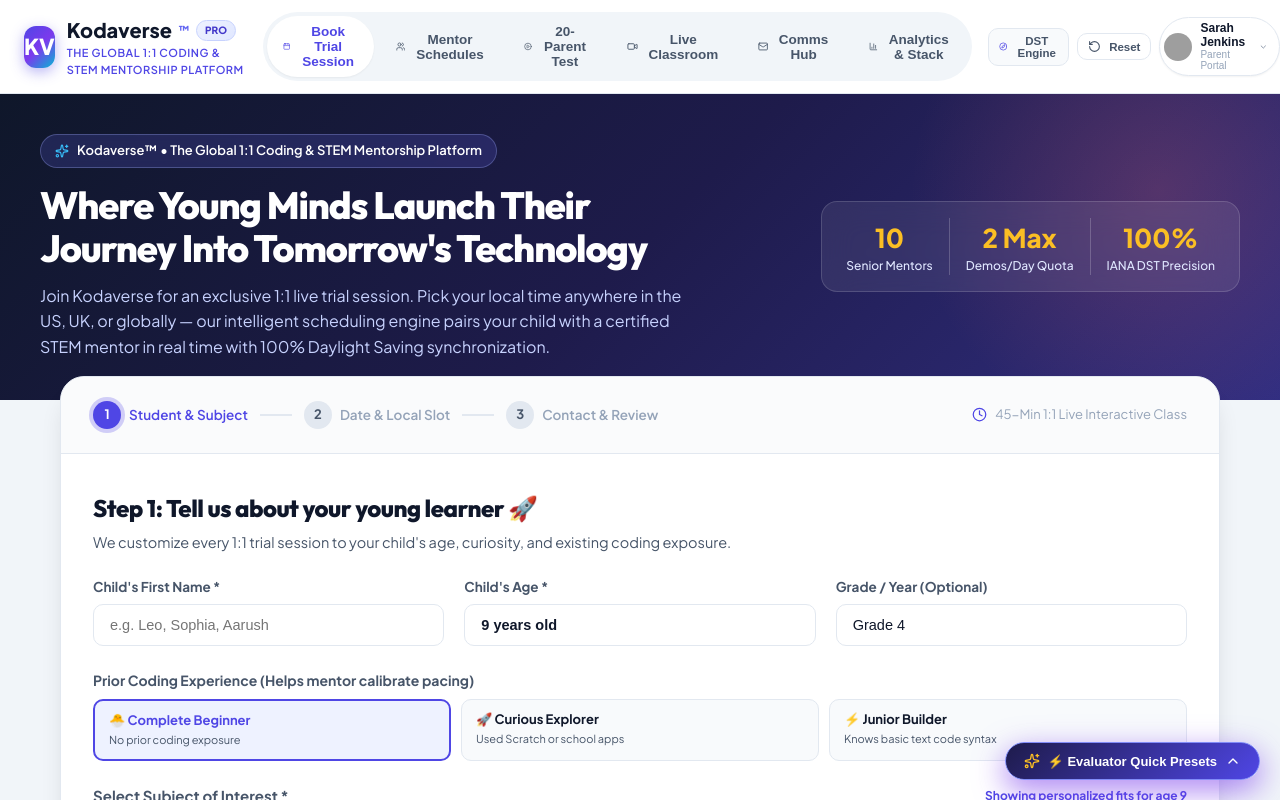
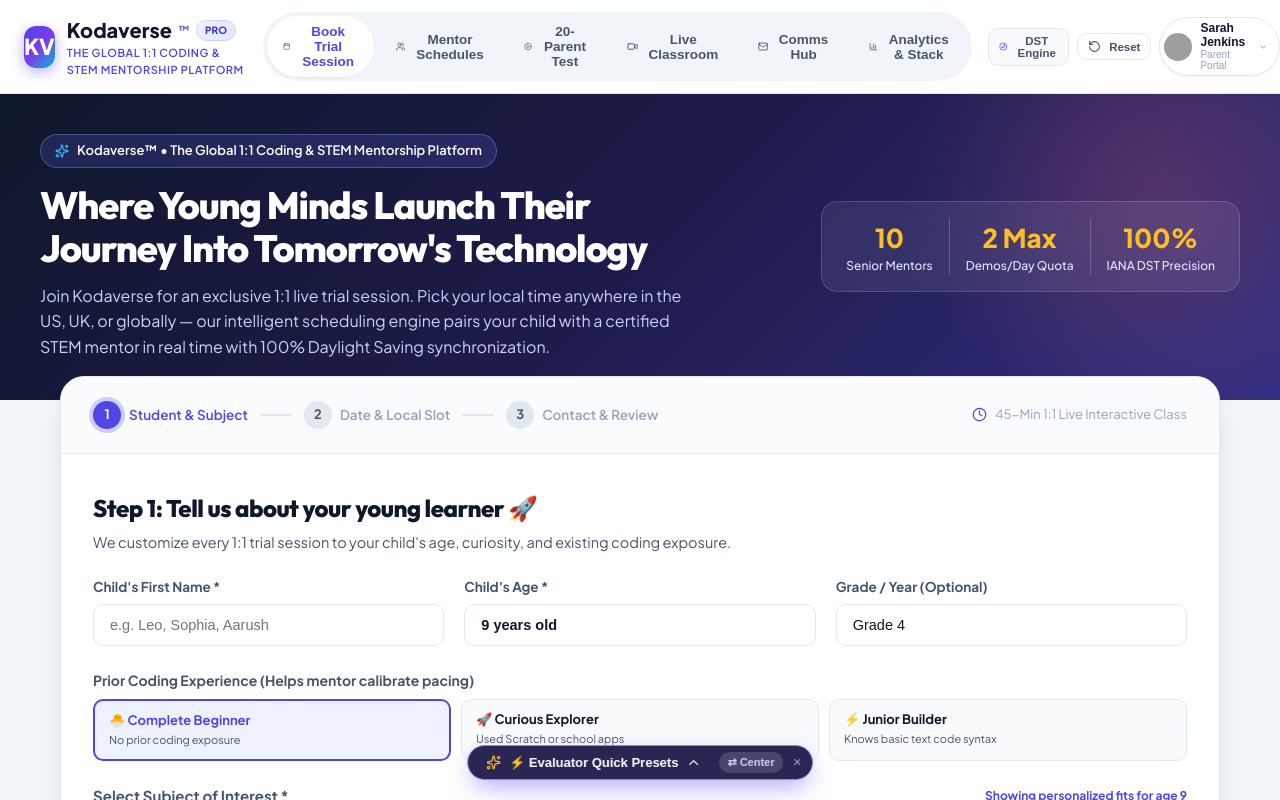
Before and after one commit to DeekshaG96/codeyoung-trial-booking, a React (Vite) app in the folder client/: page / in a window 1280 px wide. Shown: the top 800 px of the page. Built offline with nearby package versions, Linux system fonts and the light colour scheme; grey boxes are pictures that could not be loaded.

Commit message:
fix(ui): resolve pluralization, floating dock overlay, Kavya Patel avatar, and IST DD/MM/YYYY date formatting

```diff
--- a/client/src/components/MentorDashboard/MentorCard.jsx
+++ b/client/src/components/MentorDashboard/MentorCard.jsx
@@ -15,6 +15,10 @@
             src={mentor.avatar}
             alt={mentor.name}
             className="mentor-avatar"
+            onError={(e) => {
+              e.currentTarget.onerror = null;
+              e.currentTarget.src = 'https://images.unsplash.com/photo-1573497019940-1c28c88b4f3e?auto=format&fit=crop&w=250&q=80';
+            }}
           />
           <div>
             <div style={{ display: 'flex', alignItems: 'center', gap: '8px' }}>
@@ -51,7 +55,11 @@
           </div>
 
           <div style={{ display: 'flex', justifyContent: 'space-between', fontSize: '11px', color: 'var(--text-muted)' }}>
-            <span>{isCapReached ? '🔒 Daily Quota Reached' : `✓ ${maxDemos - bookedCount} slot available`}</span>
+            <span>
+              {isCapReached
+                ? '🔒 Daily Quota Reached'
+                : `✓ ${maxDemos - bookedCount} slot${(maxDemos - bookedCount) === 1 ? '' : 's'} available`}
+            </span>
             <span>{mentor.timezone}</span>
           </div>
         </div>
--- a/client/src/components/MentorDashboard/MentorOverview.jsx
+++ b/client/src/components/MentorDashboard/MentorOverview.jsx
@@ -58,8 +58,18 @@
     return true;
   });
 
+  const formattedIndianDate = (() => {
+    if (!selectedDate) return '';
+    const parts = selectedDate.split('-');
+    if (parts.length === 3) {
+      const [y, m, d] = parts;
+      return `${d} / ${m} / ${y}`;
+    }
+    return selectedDate;
+  })();
+
   return (
-    <div id="mentor-dashboard-container">
+    <div id="mentor-dashboard-container" style={{ paddingBottom: '40px' }}>
       {/* Top Banner & Date Picker */}
       <div style={{ background: 'white', border: '1.5px solid var(--border-subtle)', borderRadius: 'var(--radius-xl)', padding: '24px 28px', marginBottom: '24px', boxShadow: 'var(--shadow-md)' }}>
         <div style={{ display: 'flex', justifyContent: 'space-between', alignItems: 'center', flexWrap: 'wrap', gap: '16px' }}>
@@ -74,13 +84,43 @@
           </div>
 
           <div style={{ display: 'flex', alignItems: 'center', gap: '12px', flexWrap: 'wrap' }}>
-            <div style={{ display: 'flex', alignItems: 'center', gap: '8px', background: '#f8fafc', padding: '6px 14px', borderRadius: 'var(--radius-md)', border: '1.5px solid var(--border-subtle)' }}>
+            <div
+              id="ist-date-picker-badge"
+              style={{
+                display: 'inline-flex',
+                alignItems: 'center',
+                gap: '10px',
+                background: '#f8fafc',
+                padding: '7px 14px',
+                borderRadius: 'var(--radius-md)',
+                border: '1.5px solid var(--border-subtle)',
+                position: 'relative',
+                cursor: 'pointer'
+              }}
+              title="Click to select date (Standard Indian Format: DD / MM / YYYY)"
+            >
               <Calendar size={16} color="var(--primary)" />
+              <div style={{ display: 'flex', alignItems: 'center', gap: '8px' }}>
+                <span style={{ fontWeight: 800, color: 'var(--text-primary)', fontSize: '13.5px', fontFamily: 'var(--font-mono)' }}>
+                  {formattedIndianDate}
+                </span>
+                <span style={{ fontSize: '10.5px', fontWeight: 800, background: '#e0e7ff', color: '#4338ca', padding: '2px 8px', borderRadius: '4px', border: '1px solid #c7d2fe' }}>
+                  IST (DD / MM / YYYY)
+                </span>
+              </div>
               <input
                 type="date"
                 value={selectedDate}
                 onChange={(e) => setSelectedDate(e.target.value)}
-                style={{ border: 'none', background: 'transparent', fontWeight: 700, color: 'var(--text-primary)', outline: 'none', cursor: 'pointer' }}
+                style={{
+                  position: 'absolute',
+                  top: 0,
+                  left: 0,
+                  width: '100%',
+                  height: '100%',
+                  opacity: 0,
+                  cursor: 'pointer'
+                }}
               />
             </div>
 
--- a/client/src/components/QuickEvaluatorBar.jsx
+++ b/client/src/components/QuickEvaluatorBar.jsx
@@ -8,43 +8,118 @@
   onOpenStripeCheckout
 }) {
   const [isOpen, setIsOpen] = useState(false);
+  const [dockPosition, setDockPosition] = useState('bottom-center'); // 'bottom-center' | 'bottom-left' | 'bottom-right'
+  const [isMinimized, setIsMinimized] = useState(false);
+
+  const cyclePosition = (e) => {
+    e.stopPropagation();
+    if (dockPosition === 'bottom-center') setDockPosition('bottom-left');
+    else if (dockPosition === 'bottom-left') setDockPosition('bottom-right');
+    else setDockPosition('bottom-center');
+  };
+
+  const getContainerStyle = () => {
+    const base = {
+      position: 'fixed',
+      bottom: '20px',
+      zIndex: 90,
+      fontFamily: 'var(--font-body)',
+      transition: 'all 0.3s cubic-bezier(0.16, 1, 0.3, 1)'
+    };
+
+    if (dockPosition === 'bottom-center') {
+      return { ...base, left: '50%', transform: 'translateX(-50%)', right: 'auto' };
+    }
+    if (dockPosition === 'bottom-left') {
+      return { ...base, left: '24px', right: 'auto', transform: 'none' };
+    }
+    return { ...base, right: '24px', left: 'auto', transform: 'none' };
+  };
 
   return (
-    <div style={{
-      position: 'fixed',
-      bottom: '20px',
-      right: '20px',
-      zIndex: 90,
-      fontFamily: 'var(--font-body)'
-    }}>
-      {/* Collapsed Pill Button */}
-      {!isOpen ? (
+    <div style={getContainerStyle()} id="quick-evaluator-dock-container">
+      {/* Minimized Tiny Floating Trigger */}
+      {isMinimized ? (
         <button
-          id="btn-open-evaluator-dock"
-          onClick={() => setIsOpen(true)}
+          id="btn-unminimize-evaluator-dock"
+          onClick={() => setIsMinimized(false)}
+          title="Restore Evaluator Presets Dock"
           style={{
             background: 'linear-gradient(135deg, #1e1b4b 0%, #4f46e5 100%)',
             color: 'white',
             border: '1.5px solid #818cf8',
             borderRadius: 'var(--radius-pill)',
-            padding: '10px 18px',
+            padding: '8px 14px',
+            fontSize: '12px',
+            fontWeight: 800,
+            display: 'flex',
+            alignItems: 'center',
+            gap: '6px',
+            boxShadow: '0 8px 20px rgba(79, 70, 229, 0.4)',
+            cursor: 'pointer'
+          }}
+        >
+          <Zap size={14} color="#fbbf24" />
+          <span>⚡ Presets Dock</span>
+        </button>
+      ) : !isOpen ? (
+        /* Collapsed Pill Button */
+        <div style={{ display: 'inline-flex', alignItems: 'center', gap: '4px', background: 'rgba(30, 27, 75, 0.95)', padding: '3px 4px', borderRadius: 'var(--radius-pill)', boxShadow: '0 10px 25px -5px rgba(79, 70, 229, 0.5)', border: '1.5px solid #818cf8', backdropFilter: 'blur(8px)' }}>
+          <button
+            id="btn-open-evaluator-dock"
+            onClick={() => setIsOpen(true)}
+            style={{
+              background: 'transparent',
+              border: 'none',
+              color: 'white',
+              padding: '6px 14px',
               fontSize: '13px',
               fontWeight: 800,
               display: 'flex',
               alignItems: 'center',
               gap: '8px',
-            boxShadow: '0 10px 25px -5px rgba(79, 70, 229, 0.5)',
+              cursor: 'pointer'
+            }}
+          >
+            <Sparkles size={15} color="#fbbf24" />
+            <span>⚡ Evaluator Quick Presets</span>
+            <ChevronUp size={15} />
+          </button>
+
+          {/* Position cycle shortcut */}
+          <button
+            onClick={cyclePosition}
+            title={`Dock Position: ${dockPosition} (Click to move)`}
+            style={{
+              background: 'rgba(255,255,255,0.15)',
+              border: 'none',
+              borderRadius: 'var(--radius-pill)',
+              color: '#c7d2fe',
+              padding: '4px 8px',
+              fontSize: '11px',
               cursor: 'pointer',
-            transition: 'transform 0.2s ease',
-            animation: 'pulseGlow 2.5s infinite'
+              fontWeight: 700
             }}
-          onMouseEnter={(e) => e.currentTarget.style.transform = 'translateY(-2px)'}
-          onMouseLeave={(e) => e.currentTarget.style.transform = 'translateY(0)'}
           >
-          <Sparkles size={16} color="#fbbf24" />
-          <span>⚡ Evaluator Quick Presets</span>
-          <ChevronUp size={16} />
+            {dockPosition === 'bottom-center' ? '⇄ Center' : (dockPosition === 'bottom-left' ? '⇄ Left' : '⇄ Right')}
           </button>
+
+          {/* Minimize button */}
+          <button
+            onClick={() => setIsMinimized(true)}
+            title="Minimize dock to avoid obscuring page content"
+            style={{
+              background: 'transparent',
+              border: 'none',
+              color: '#94a3b8',
+              padding: '4px 6px',
+              fontSize: '11px',
+              cursor: 'pointer'
+            }}
+          >
+            ✕
+          </button>
+        </div>
       ) : (
         /* Expanded Floating Card */
         <div style={{
@@ -53,7 +128,7 @@
           border: '1.5px solid #c7d2fe',
           boxShadow: '0 20px 40px -10px rgba(0, 0, 0, 0.25)',
           padding: '16px 18px',
-          width: '320px',
+          width: '330px',
           display: 'flex',
           flexDirection: 'column',
           gap: '10px'
@@ -64,12 +139,23 @@
               <Zap size={15} color="#4f46e5" />
               <span>Evaluator Demo Shortcuts</span>
             </div>
+
+            <div style={{ display: 'flex', alignItems: 'center', gap: '4px' }}>
+              <button
+                onClick={cyclePosition}
+                title="Change dock position (Left / Center / Right)"
+                style={{ background: '#f1f5f9', border: '1px solid #cbd5e1', borderRadius: '4px', fontSize: '10.5px', padding: '2px 6px', color: '#475569', cursor: 'pointer', fontWeight: 700 }}
+              >
+                {dockPosition === 'bottom-center' ? 'Center' : (dockPosition === 'bottom-left' ? 'Left' : 'Right')}
+              </button>
               <button
                 onClick={() => setIsOpen(false)}
                 style={{ background: 'transparent', border: 'none', color: '#64748b', cursor: 'pointer', display: 'flex', alignItems: 'center' }}
+                title="Collapse dock"
               >
                 <ChevronDown size={18} />
               </button>
+            </div>
           </div>
 
           <div style={{ fontSize: '11.5px', color: '#64748b' }}>
--- a/client/src/index.css
+++ b/client/src/index.css
@@ -266,8 +266,8 @@
 /* Main Content Area */
 .main-wrapper {
   max-width: 1200px;
-  margin: -24px auto 60px auto;
-  padding: 0 20px;
+  margin: -24px auto 40px auto;
+  padding: 0 20px 120px 20px;
   width: 100%;
   position: relative;
   z-index: 10;
```
Also changed, not shown: 1 other file (tests, documents, lock files or other folders). Lines whose indentation alone changed are shown as unchanged.
